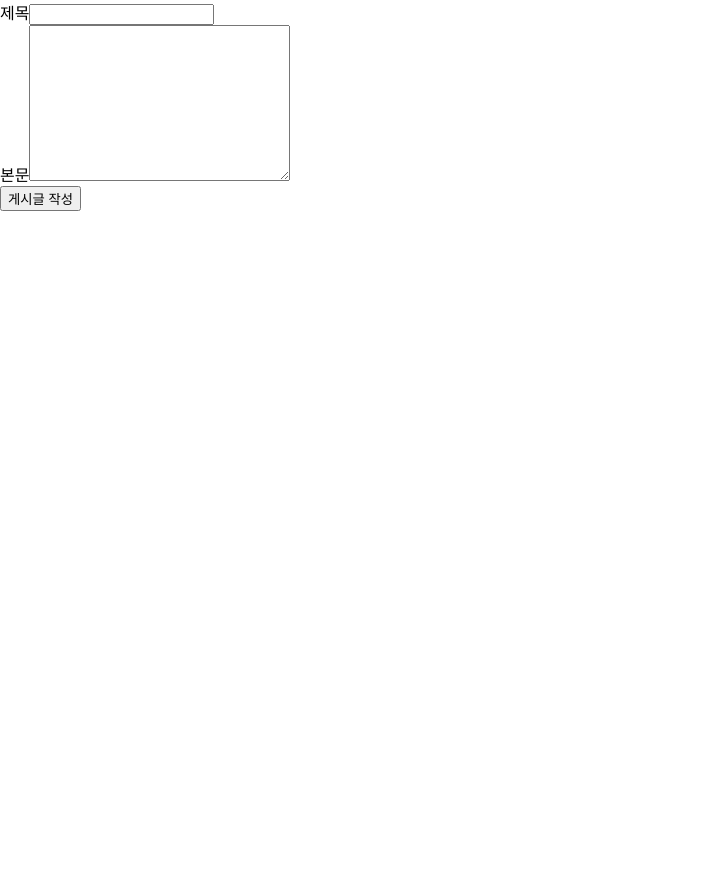
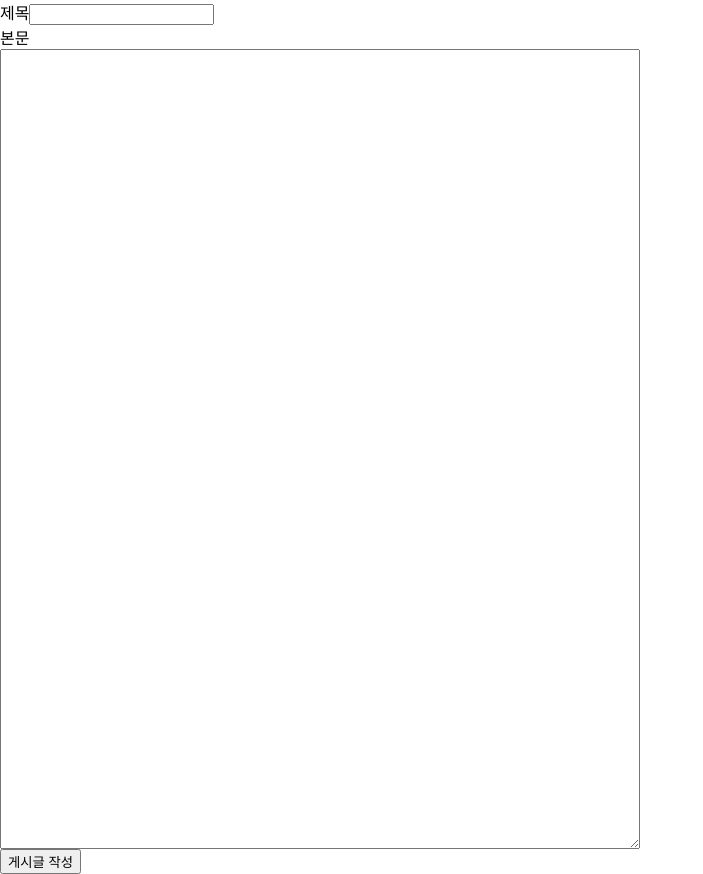
Before and after one commit to kyowoii23/onceindustry-bolg-front, a Next.js app: page /posts/add in a window 1280 px wide. Shown: the whole page, without its empty margins (0-703 px from the left). Before the commit the page ends 800 px from the top, so only its background shows below. Built offline with nearby package versions, Linux system fonts and the light colour scheme.

Commit message:
마크다운 에디터 붙이기

```diff
--- a/package.json
+++ b/package.json
@@ -6,6 +6,9 @@
     "gcloud:deploy": "gcloud run deploy"
   },
   "dependencies": {
+    "@emotion/react": "^11.10.0",
+    "@emotion/styled": "^11.10.0",
+    "marked": "^4.0.18",
     "next": "latest",
     "react": "^17.0.2",
     "react-dom": "^17.0.2"
--- a/pages/posts/[postId].js
+++ b/pages/posts/[postId].js
@@ -1,4 +1,5 @@
 import {API_HOST} from '../../common';
+import { marked } from "marked";
 
 const PostDetailPage = ({postData}) => {
   const {id, title, content} = postData;
@@ -6,7 +7,7 @@ const PostDetailPage = ({postData}) => {
   return (
     <article id={id}>
       <h1>{title}</h1>
-      <p>{content}</p>
+      <section dangerouslySetInnerHTML={{__html: marked.parse(content)}} />
     </article>
   );
 };
--- a/pages/posts/add.js
+++ b/pages/posts/add.js
@@ -1,6 +1,8 @@
 import { useRouter } from "next/router";
 import { useState } from "react";
 import { API_HOST } from "../../common";
+import { marked } from "marked";
+import styled from "@emotion/styled";
 
 const PostAddPage = () => {
   const [title, setTitle] = useState("");
@@ -29,8 +31,8 @@ const PostAddPage = () => {
       }),
     });
 
-    alert('게시글 성공');
-    router.push('/posts');
+    alert("게시글 성공");
+    router.push("/posts");
   };
 
   return (
@@ -41,6 +43,7 @@ const PostAddPage = () => {
       </div>
       <div>
         <label htmlFor="content">본문</label>
+        <Container>
           <textarea
             id="content"
             cols="30"
@@ -48,6 +51,8 @@ const PostAddPage = () => {
             onChange={contentHandler}
             defaultValue={content}
           ></textarea>
+          <div dangerouslySetInnerHTML={{ __html: marked.parse(content) }} />
+        </Container>
       </div>
       <button>게시글 작성</button>
     </form>
@@ -55,3 +60,9 @@ const PostAddPage = () => {
 };
 
 export default PostAddPage;
+
+const Container = styled.div`
+  display: grid;
+  grid-template-columns: 1fr 1fr;
+  height: 100vh;
+`;
```
Also changed, not shown: 1 other file (tests, documents, lock files or other folders). Lines whose indentation alone changed are shown as unchanged.
